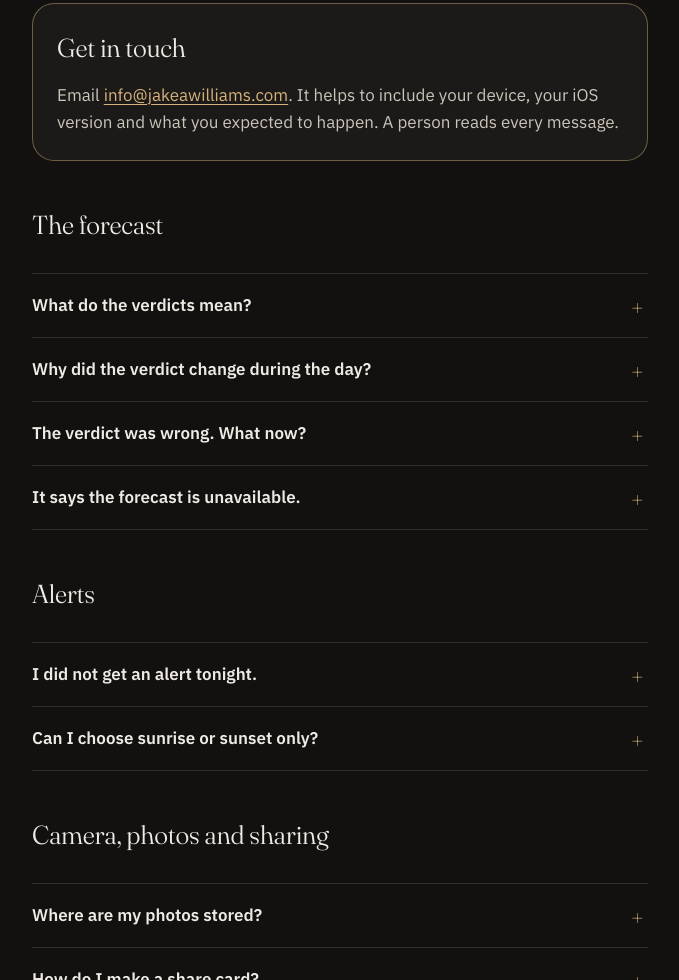
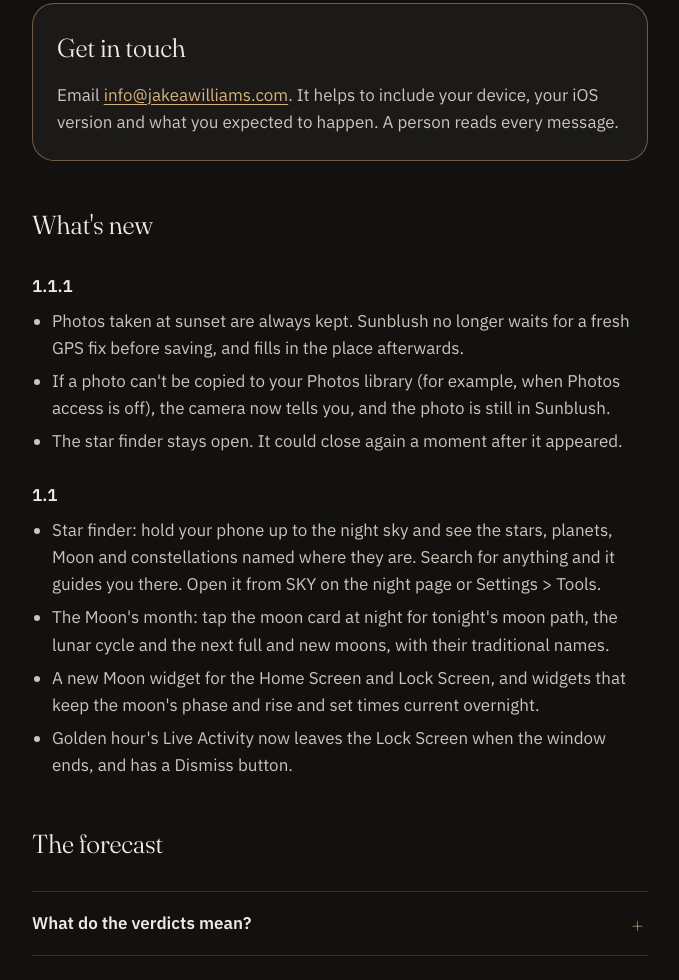
Before and after one commit to Jakeintech/sunblush-site, a plain HTML site: page support.html in a window 1280 px wide. Shown: the part 239-1219 px from the top of the page, without its empty margins (300-979 px from the left). Drawn offline with Linux system fonts and the light colour scheme.

Commit message:
Support: What's new for 1.1.1 and 1.1; Siri can open the star finder
Co-Authored-By: Claude Opus 5.5 <noreply@anthropic.com>

```diff
--- a/support.html
+++ b/support.html
@@ -4,7 +4,7 @@
 <meta charset="UTF-8">
 <meta name="viewport" content="width=device-width, initial-scale=1">
 <title>Sunblush Support</title>
-<meta name="description" content="Help with Sunblush: the sky forecast, alerts, the camera, widgets, Sunlight Reports, Sunblush Pro billing, and how to contact us.">
+<meta name="description" content="Help with Sunblush: what's new, the sky forecast, alerts, the camera, widgets, Sunlight Reports, Sunblush Pro billing, and how to contact us.">
 <meta name="apple-itunes-app" content="app-id=6762225490">
 <meta name="theme-color" content="#121110">
 <link rel="canonical" href="https://jakeintech.github.io/sunblush-site/support.html">
@@ -42,6 +42,21 @@
 <p>Email <a href="mailto:info@jakeawilliams.com">info@jakeawilliams.com</a>. It helps to include your device, your iOS version and what you expected to happen. A person reads every message.</p>
 </div>
 
+<h2 id="whats-new">What's new</h2>
+<h3>1.1.1</h3>
+<ul>
+<li>Photos taken at sunset are always kept. Sunblush no longer waits for a fresh GPS fix before saving, and fills in the place afterwards.</li>
+<li>If a photo can't be copied to your Photos library (for example, when Photos access is off), the camera now tells you, and the photo is still in Sunblush.</li>
+<li>The star finder stays open. It could close again a moment after it appeared.</li>
+</ul>
+<h3>1.1</h3>
+<ul>
+<li>Star finder: hold your phone up to the night sky and see the stars, planets, Moon and constellations named where they are. Search for anything and it guides you there. Open it from SKY on the night page or Settings &gt; Tools.</li>
+<li>The Moon's month: tap the moon card at night for tonight's moon path, the lunar cycle and the next full and new moons, with their traditional names.</li>
+<li>A new Moon widget for the Home Screen and Lock Screen, and widgets that keep the moon's phase and rise and set times current overnight.</li>
+<li>Golden hour's Live Activity now leaves the Lock Screen when the window ends, and has a Dismiss button.</li>
+</ul>
+
 <h2>The forecast</h2>
 <div class="faq">
 <details><summary>What do the verdicts mean?</summary><p>Every sunrise and sunset gets one of five words: Muted, Soft, Good, Vivid or Spectacular. Vivid and Spectacular mean color is likely and it is worth going out. Tap the verdict on the Today tab to see the reasons, the cloud cover by height and the outlook for the days ahead.</p></details>
@@ -67,7 +82,7 @@
 <div class="faq">
 <details><summary>How do I add a widget?</summary><p>Touch and hold an empty area of the Home Screen, tap Edit, then Add Widget, and search for Sunblush. For the Lock Screen, touch and hold the Lock Screen, tap Customize and add a Sunblush widget beside the clock.</p></details>
 <details><summary>The widget shows old information.</summary><p>iOS decides how often widgets refresh. Opening Sunblush updates them straight away. Keeping Background App Refresh on for Sunblush helps them stay current.</p></details>
-<details><summary>What can I ask Siri?</summary><p>"How's the sky in Sunblush?", "When is golden hour in Sunblush?", "Open Sunblush camera" and "What's my Sunblush streak?"</p></details>
+<details><summary>What can I ask Siri?</summary><p>"How's the sky in Sunblush?", "When is golden hour in Sunblush?", "Open Sunblush camera", "Find stars with Sunblush" and "What's my Sunblush streak?"</p></details>
 <details><summary>What does the Apple Watch app show?</summary><p>A countdown to the next golden hour, sun times and the moon, with complications for your watch face. The sky verdict is shown on iPhone and iPad.</p></details>
 </div>
 
```
